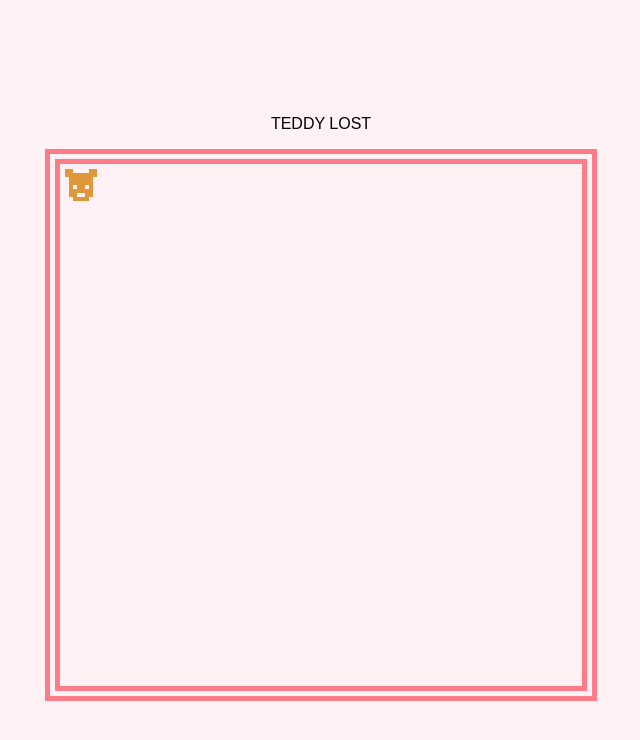
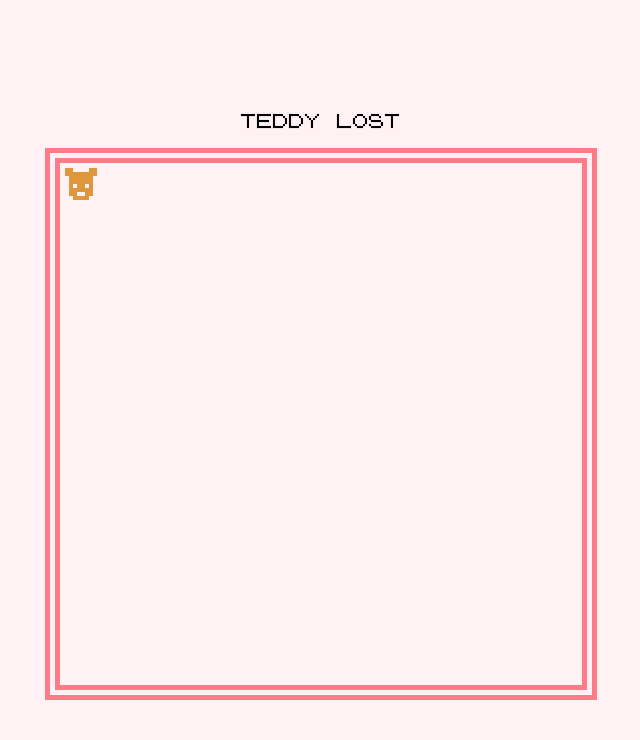
Before and after one commit to michaelkolesidis/teddy-lost, a website built with Vite: page index.html in a window 1280 px wide. Shown: the whole page, without its empty margins (319-959 px from the left). Built offline with nearby package versions, Linux system fonts and the light colour scheme; files whose address does not match are found by name.

Commit message:
font path

```diff
--- a/src/style.css
+++ b/src/style.css
@@ -1,6 +1,6 @@
 @font-face {
   font-family: Teddy;
-  src: url(Teddy.woff2) format('truetype');
+  src: url(/Teddy.woff2) format('truetype');
 }
 
 html,
```
